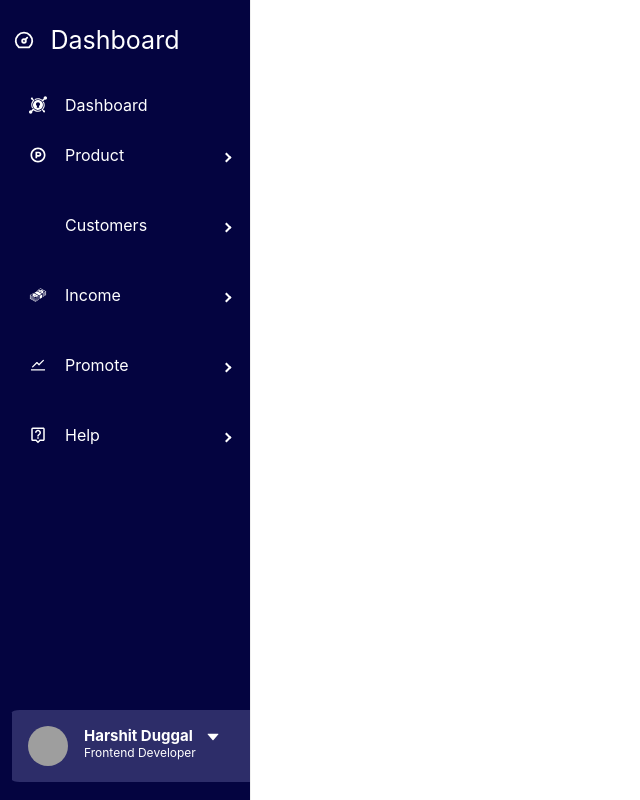
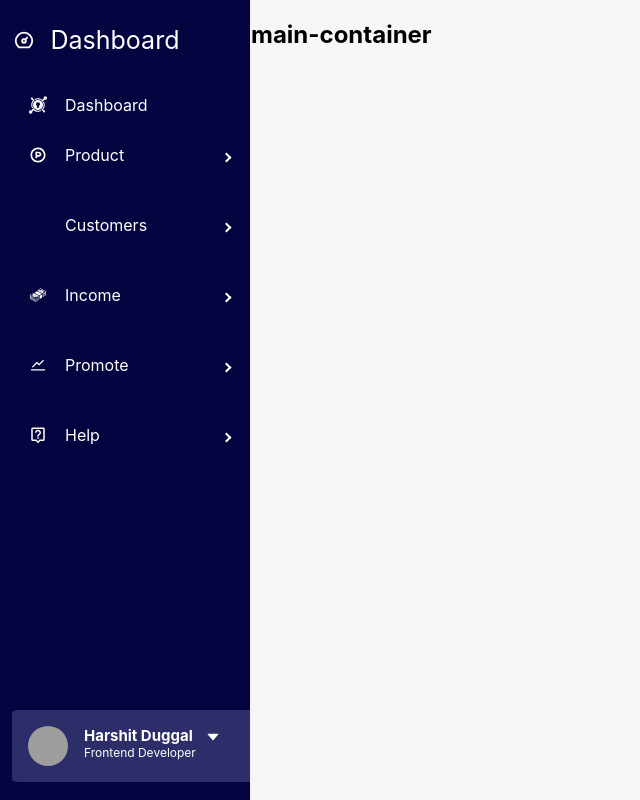
Before and after one commit to HarshitDuggal/Assignment-Fitpeo-Harshit-Duggal, a React (Create React App) app: page / in a window 1280 px wide. Shown: the whole page, without its empty margins (0-640 px from the left). Built offline with nearby package versions, Linux system fonts and the light colour scheme; grey boxes are pictures that could not be loaded; some icons are missing.

Commit message:
setup of dashboard content

```diff
--- /dev/null
+++ b/src/Components/DashboardContent/DashboardContent.css
@@ -0,0 +1,3 @@
+.main-container{
+    margin: 0%;
+}
--- /dev/null
+++ b/src/Components/DashboardContent/DashboardContent.jsx
@@ -0,0 +1,10 @@
+import './DashboardContent.css';
+const DashboardContent = () => {
+  return (
+    <div className='main-container'>
+        <h2>main-container</h2>
+    </div>
+  )
+}
+
+export default DashboardContent
--- a/src/Components/Sidebar/SidebarComp.jsx
+++ b/src/Components/Sidebar/SidebarComp.jsx
@@ -14,8 +14,7 @@ const SidebarComp = () => {
           <p style={{ color: 'white', marginLeft: '16px', fontSize: '25px' }}>Dashboard</p>
         </div>
         <Menu menuItemStyles={{
-      button: ({ level, active, disabled }) => {
-        // only apply styles on first level elements of the tree
+      button: ({ level}) => {
         if (level === 0 || level === 1)
           return {
             color:  '#fff',
--- a/src/Pages/Dashboard.jsx
+++ b/src/Pages/Dashboard.jsx
@@ -1,9 +1,11 @@
+import DashboardContent from "../Components/DashboardContent/DashboardContent"
 import Sidebar from "../Components/Sidebar/SidebarComp"
 
 const Dashboard = () => {
   return (
-    <div>
+    <div style={{display:'flex',backgroundColor:'#F5F6F8'}}>
         <Sidebar/>
+        <DashboardContent/>
     </div>
   )
 }
```
